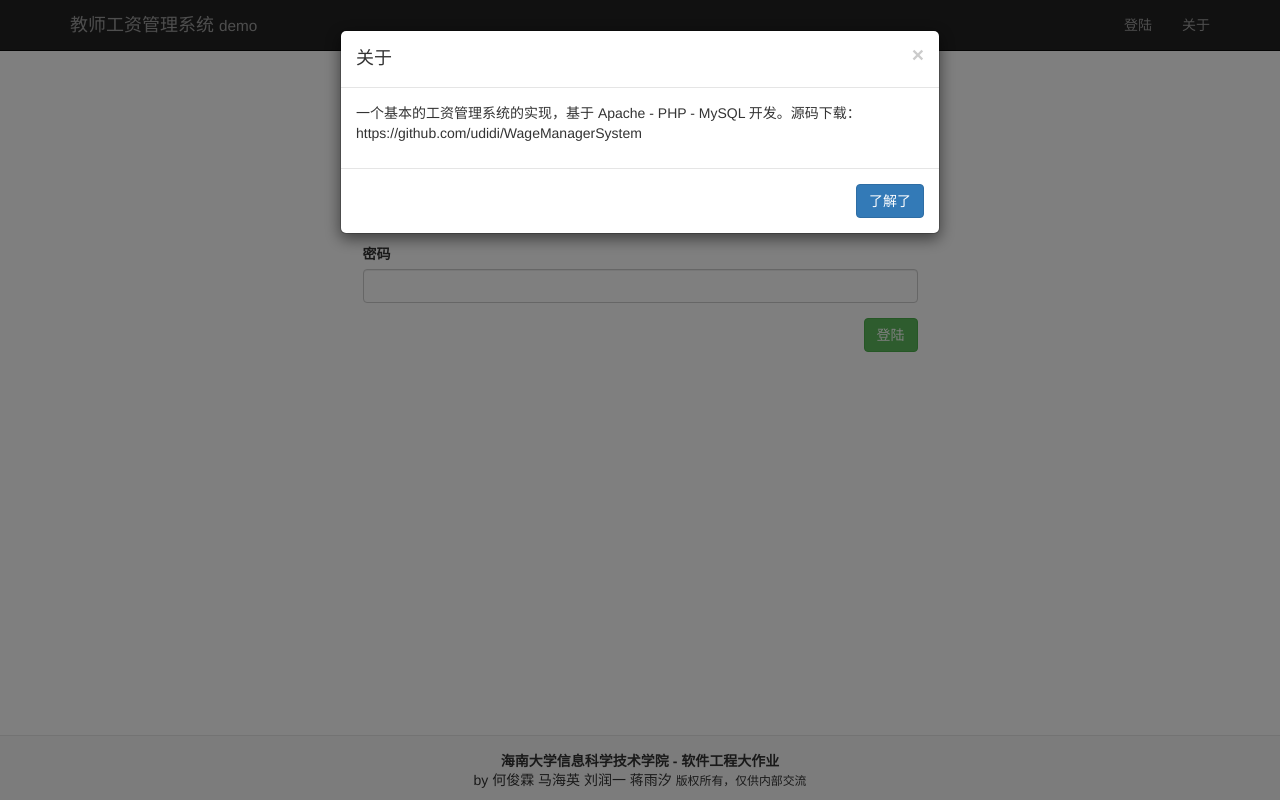
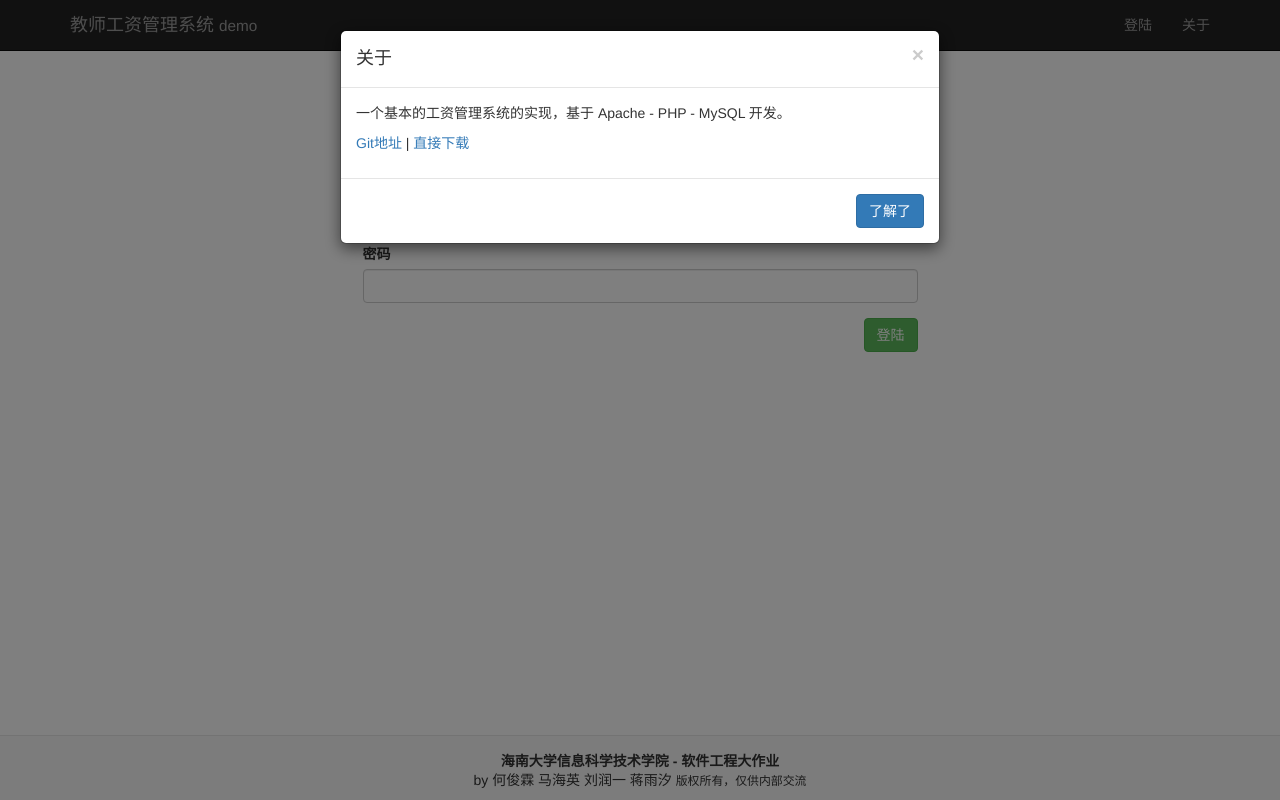
Before and after one commit to hhhguany/WageManagerSystem, a PHP site: page / in a window 1280 px wide, after a click on "关于". Run offline with PHP 8.4, Linux system fonts and the light colour scheme.

Commit message:
V1.01
部分UI修正

```diff
--- a/admin.php
+++ b/admin.php
@@ -264,7 +264,8 @@ require_once "modify.php";
                 <h4 class="modal-title">关于</h4>
             </div>
             <div class="modal-body">
-                <p>一个基本的工资管理系统的实现，基于 Apache - PHP - MySQL 开发。源码下载：https://github.com/udidi/WageManagerSystem</p>
+                <p>一个基本的工资管理系统的实现，基于 Apache - PHP - MySQL 开发。</p>
+                <p><a href="https://github.com/udidi/WageManagerSystem">Git地址</a> | <a href="https://www.hejunlin.cn/se/wm.zip">直接下载</a></p>
             </div>
             <div class="modal-footer">
                 <button type="button" class="btn btn-primary" data-dismiss="modal">了解了</button>
--- a/index.php
+++ b/index.php
@@ -105,7 +105,8 @@ if (isset($_SESSION["staff_number"]) && isset($_SESSION["modify_right"])) {
                         <h4 class="modal-title">关于</h4>
                     </div>
                     <div class="modal-body">
-                        <p>一个基本的工资管理系统的实现，基于 Apache - PHP - MySQL 开发。源码下载：https://github.com/udidi/WageManagerSystem</p>
+                        <p>一个基本的工资管理系统的实现，基于 Apache - PHP - MySQL 开发。</p>
+                        <p><a href="https://github.com/udidi/WageManagerSystem">Git地址</a> | <a href="https://www.hejunlin.cn/se/wm.zip">直接下载</a></p>
                     </div>
                     <div class="modal-footer">
                         <button type="button" class="btn btn-primary" data-dismiss="modal">了解了</button>
--- a/user.php
+++ b/user.php
@@ -283,7 +283,8 @@ for ($i = 0; $i < $course_list_result_1->num_rows; $i++) {
                 <h4 class="modal-title">关于</h4>
             </div>
             <div class="modal-body">
-                <p>一个基本的工资管理系统的实现，基于 Apache - PHP - MySQL 开发。源码下载：https://github.com/udidi/WageManagerSystem</p>
+                <p>一个基本的工资管理系统的实现，基于 Apache - PHP - MySQL 开发。 </p>
+                <p><a href="https://github.com/udidi/WageManagerSystem">Git地址</a> | <a href="https://www.hejunlin.cn/se/wm.zip">直接下载</a></p>
             </div>
             <div class="modal-footer">
                 <button type="button" class="btn btn-primary" data-dismiss="modal">了解了</button>
```
